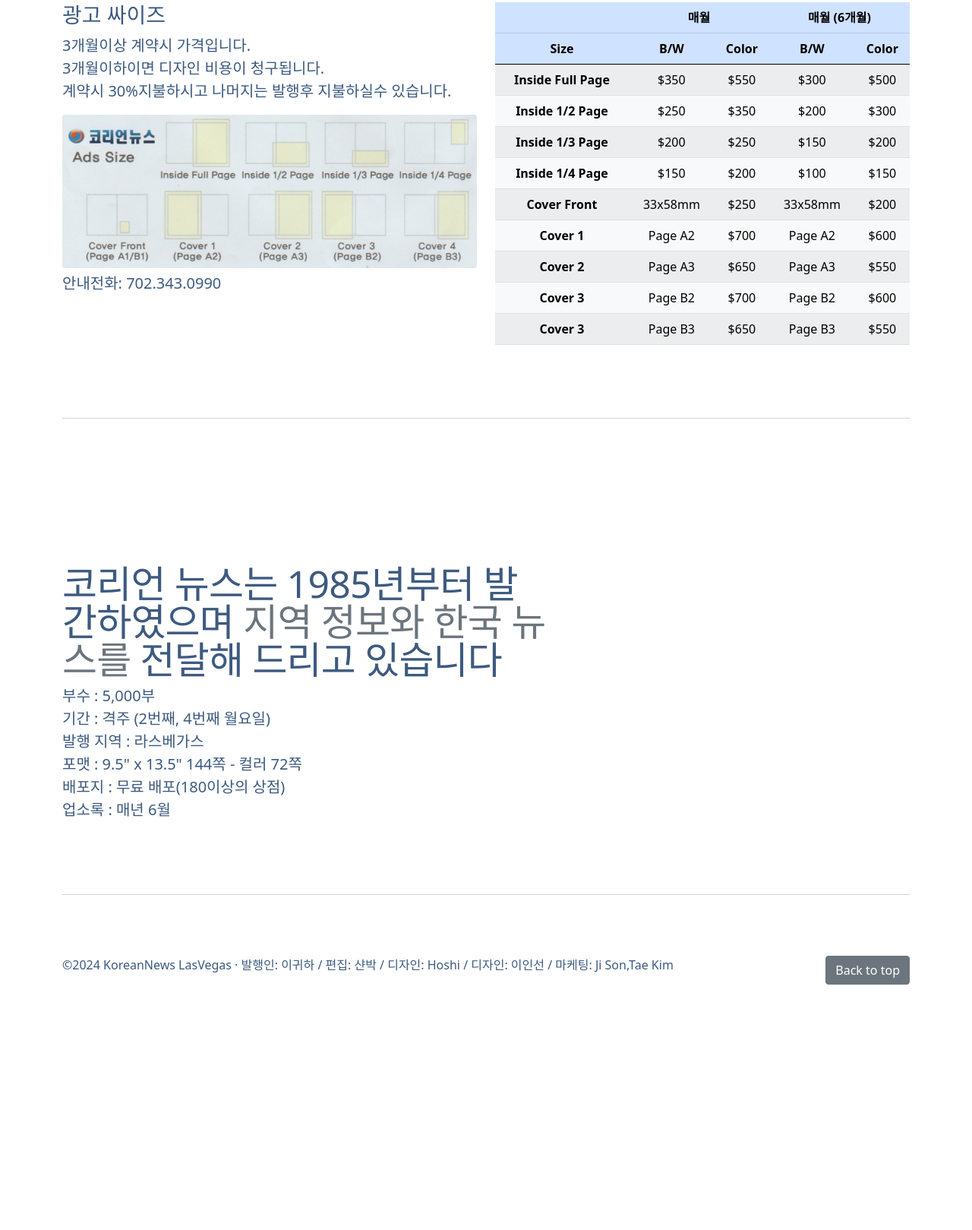
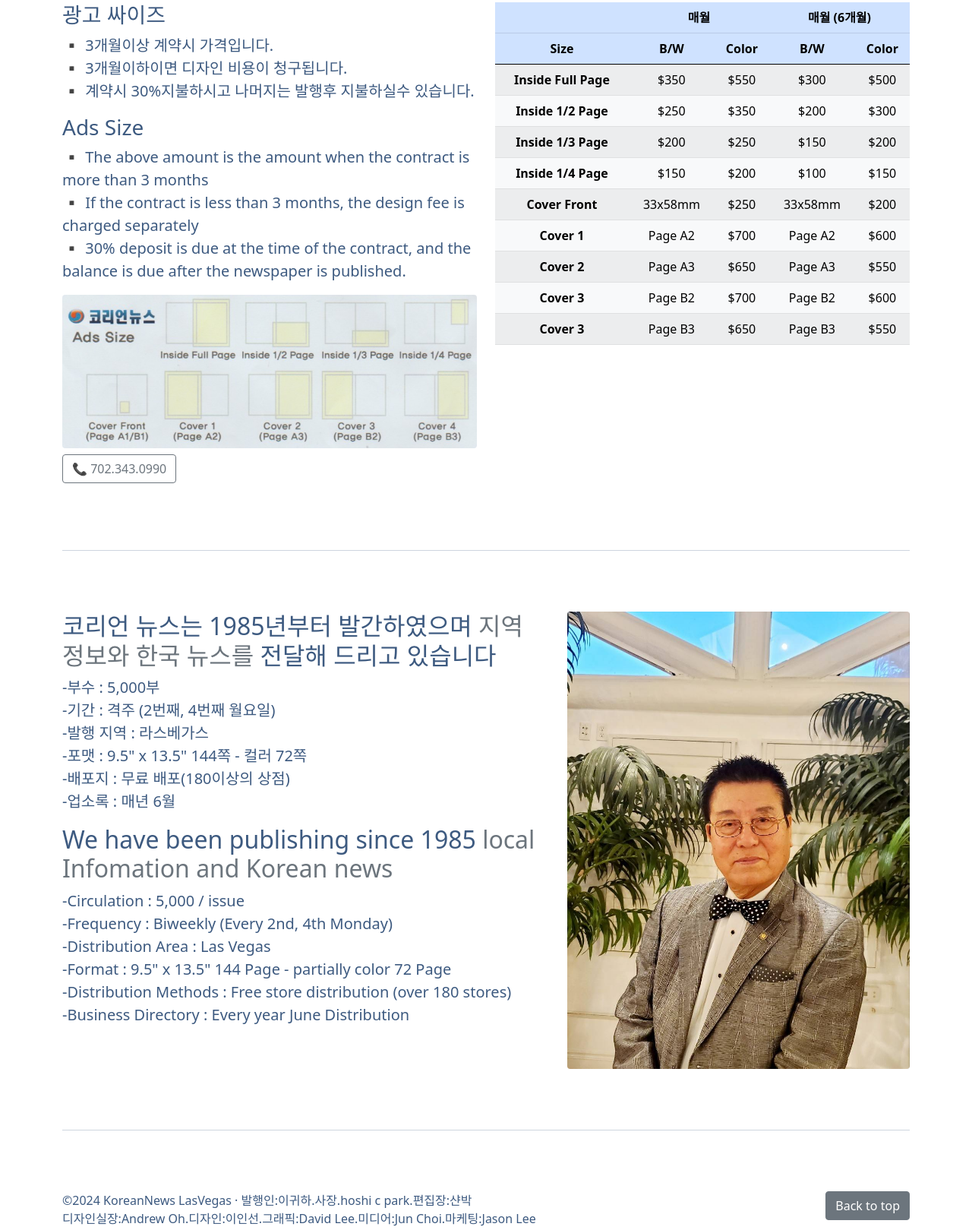
Before and after one commit to fanse2/koreannews, a plain HTML site: page index.html in a window 1280 px wide. Shown: the part 878-2497 px from the top of the page at 76% size. Before the commit the page ends 2224 px from the top, so only its background shows below. Drawn offline with nearby package versions, Linux system fonts and the light colour scheme; no server answers.

Commit message:
add more info

```diff
--- a/index.html
+++ b/index.html
@@ -157,12 +157,18 @@
       <div class="col-md-6">
         <h3 class="">광고 싸이즈</h3>
         <p class="lead">
-          3개월이상 계약시 가격입니다.<br>
-          3개월이하이면 디자인 비용이 청구됩니다.<br>
-          계약시 30%지불하시고 나머지는 발행후 지불하실수 있습니다.
+          ▪️ 3개월이상 계약시 가격입니다.<br>
+          ▪️ 3개월이하이면 디자인 비용이 청구됩니다.<br>
+          ▪️ 계약시 30%지불하시고 나머지는 발행후 지불하실수 있습니다.
+        </p>
+        <h3 class="">Ads Size</h3>
+        <p class="lead">
+          ▪️ The above amount is the amount when the contract is more than 3 months<br>
+          ▪️ If the contract is less than 3 months, the design fee is charged separately<br>
+          ▪️ 30% deposit is due at the time of the contract, and the balance is due after the newspaper is published.
         </p>
         <img class="img-fluid rounded" src="img/priceknewsx2.jpg" alt="">
-        <h5 class="mt-2">안내전화: 702.343.0990</h5>
+        <h5 class="mt-2"><a href="tel:17023430990" class="btn btn-outline-secondary">📞 702.343.0990</a></h5>
       </div>
       <div class="col-md-6">
         <table class="table table-light text-center table-striped">
@@ -253,18 +259,28 @@
 
     <div id="info" class="row featurette">
       <div class="col-md-7 order-md-2">
-        <h2 class="featurette-heading">코리언 뉴스는 1985년부터 발간하였으며 <span class="text-muted">지역 정보와 한국 뉴스를</span> 전달해 드리고 있습니다</h2>
+        <h2 class="">코리언 뉴스는 1985년부터 발간하였으며 <span class="text-muted">지역 정보와 한국 뉴스를</span> 전달해 드리고 있습니다</h2>
         <p class="lead">
-          부수 : 5,000부<br>
-          기간 : 격주 (2번째, 4번째 월요일)<br>
-          발행 지역 : 라스베가스<br>
-          포맷 : 9.5" x 13.5" 144쪽 - 컬러 72쪽<br>
-          배포지 : 무료 배포(180이상의 상점)<br>
-          업소록 : 매년 6월
-
+          -부수 : 5,000부<br>
+          -기간 : 격주 (2번째, 4번째 월요일)<br>
+          -발행 지역 : 라스베가스<br>
+          -포맷 : 9.5" x 13.5" 144쪽 - 컬러 72쪽<br>
+          -배포지 : 무료 배포(180이상의 상점)<br>
+          -업소록 : 매년 6월
+        </p>
+        <h2 class="">We have been publishing since 1985 <span class="text-muted">local Infomation and Korean news</span></h2>
+        <p class="lead">
+          -Circulation : 5,000 / issue<br>
+          -Frequency : Biweekly (Every 2nd, 4th Monday)<br>
+          -Distribution Area : Las Vegas<br>
+          -Format : 9.5" x 13.5" 144 Page - partially color 72 Page<br>
+          -Distribution Methods : Free store distribution (over 180 stores)<br>
+          -Business Directory : Every year June Distribution
         </p>
       </div>
-
+      <div class="col-md-5 order-md-2">
+        <img class="img-fluid rounded" src="img/tommylee.jpg" alt="">
+      </div>
     </div>
 
     <!-- <hr class="featurette-divider">
@@ -290,7 +306,7 @@
   <!-- FOOTER -->
   <footer class="container">
     <p class="float-end"><a href="#" class="btn btn-secondary">Back to top</a></p>
-    <p>©2024 KoreanNews LasVegas · 발행인: 이귀하 / 편집: 샨박 / 디자인: Hoshi / 디자인: 이인선 / 마케팅: Ji Son,Tae Kim</p>
+    <p>©2024 KoreanNews LasVegas · 발행인:이귀하.사장.hoshi c park.편집장:샨박<br>디자인실장:Andrew Oh.디자인:이인선.그래픽:David Lee.미디어:Jun Choi.마케팅:Jason Lee</p>
   </footer>
 </main>
 
--- a/script.js
+++ b/script.js
@@ -6,7 +6,7 @@
         }
     },
     mounted(){
-        fetch('http://kvegas.site/man/link.json.php')
+        fetch('https://kvegas.site/man/link.json.php')
         .then(res=> res.json())
         .then(json=>{
             console.log(json)
```
Also changed, not shown: img/tommylee.jpg (added).
